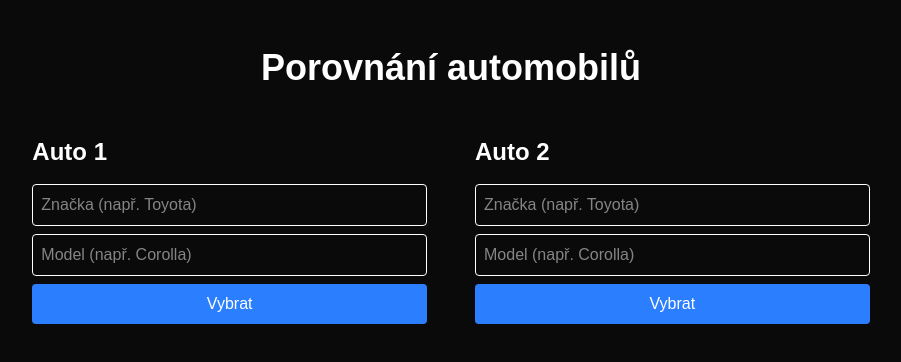
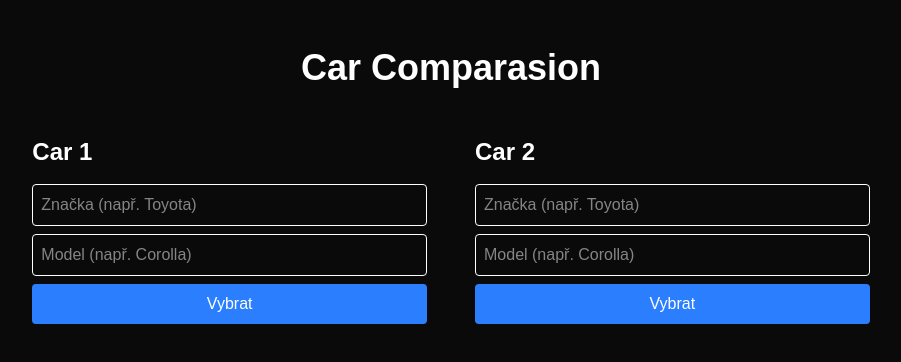
Before and after one commit to ErikDelta1/my-next-app, a Next.js app: page / in a window 1280 px wide. Shown: the top 362 px of the page, without its empty margins (189-1090 px from the left). Built offline with nearby package versions, Linux system fonts and the light colour scheme.

Commit message:
translation from Czech to English

```diff
--- a/components/CarCard.tsx
+++ b/components/CarCard.tsx
@@ -22,13 +22,13 @@ export default function CarCard({ car }: CarCardProps) {
         {car.make} {car.model} ({car.year})
       </h2>
       <ul className="list-disc list-inside">
-        <li>Palivo: {car.fuel_type}</li>
-        <li>Převodovka: {car.transmission}</li>
-        <li>Pohon: {car.drive}</li>
-        <li>Počet válců: {car.cylinders}</li>
-        <li>Výkon: {car.horsepower} HP</li>
-        <li>Spotřeba město: {car.city_mpg} MPG</li>
-        <li>Spotřeba dálnice: {car.highway_mpg} MPG</li>
+        <li>Fuel: {car.fuel_type}</li>
+        <li>Transmission: {car.transmission}</li>
+        <li>Drive: {car.drive}</li>
+        <li>Cylinders: {car.cylinders}</li>
+        <li>Horsepower: {car.horsepower} HP</li>
+        <li>City MPG: {car.city_mpg} MPG</li>
+        <li>Highway MPG: {car.highway_mpg} MPG</li>
       </ul>
     </div>
   );
--- a/src/app/page.tsx
+++ b/src/app/page.tsx
@@ -36,20 +36,20 @@ export default function HomePage() {
 
   return (
     <main className="min-h-screen bg-[#0a0a0a] text-white p-6 md:p-12">
-      <h1 className="text-4xl font-extrabold text-center mb-12">Porovnání automobilů</h1>
+      <h1 className="text-4xl font-extrabold text-center mb-12">Car Comparasion</h1>
 
       <div className="flex flex-col md:flex-row justify-center items-start gap-12 mb-12">
         <div className="w-full md:w-1/3">
-          <h2 className="text-2xl font-semibold mb-4">Auto 1</h2>
+          <h2 className="text-2xl font-semibold mb-4">Car 1</h2>
           <CarSelector onSelect={handleSelectCar1} />
         </div>
         <div className="w-full md:w-1/3">
-          <h2 className="text-2xl font-semibold mb-4">Auto 2</h2>
+          <h2 className="text-2xl font-semibold mb-4">Car 2</h2>
           <CarSelector onSelect={handleSelectCar2} />
         </div>
       </div>
 
-      {loading && <p className="text-center text-blue-400">Načítání dat...</p>}
+      {loading && <p className="text-center text-blue-400">Loading...</p>}
 
       <div className="flex flex-col md:flex-row justify-center items-start gap-8">
         {car1 && <CarCard car={car1} />}
```
